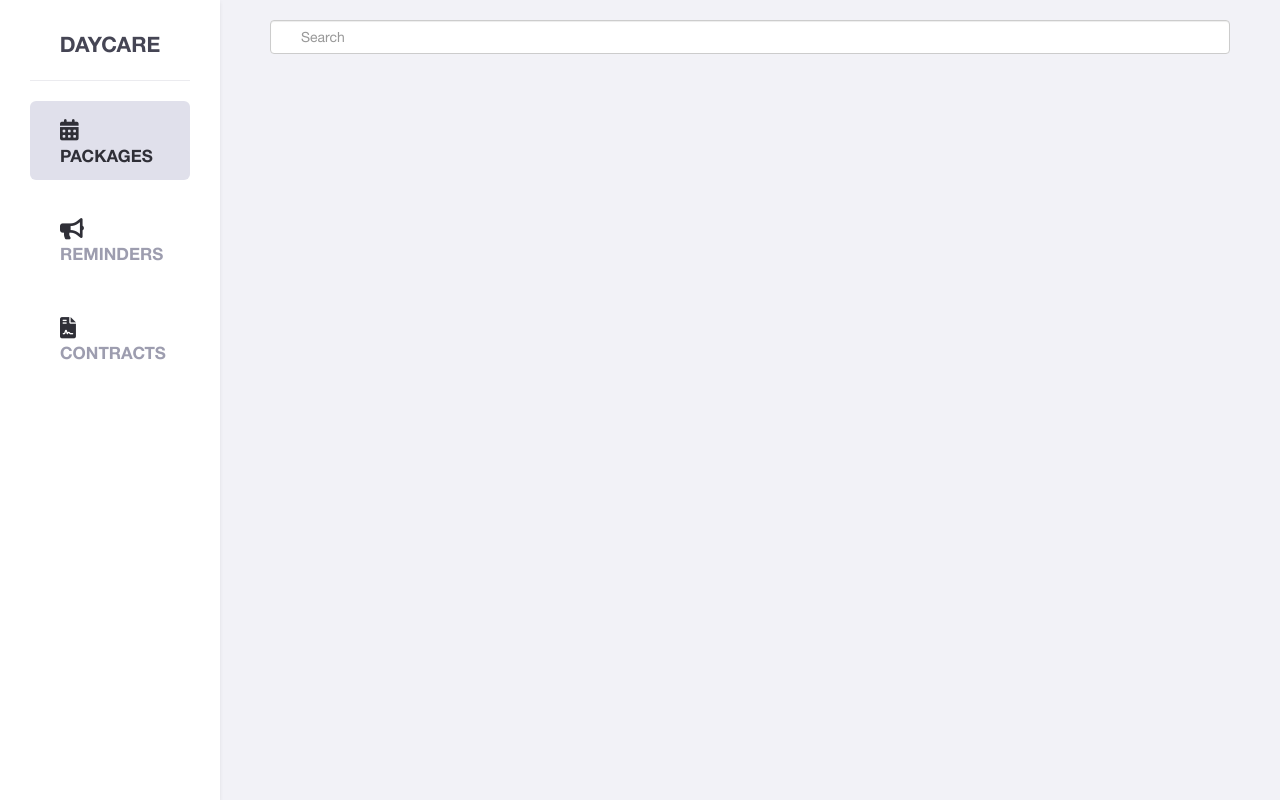
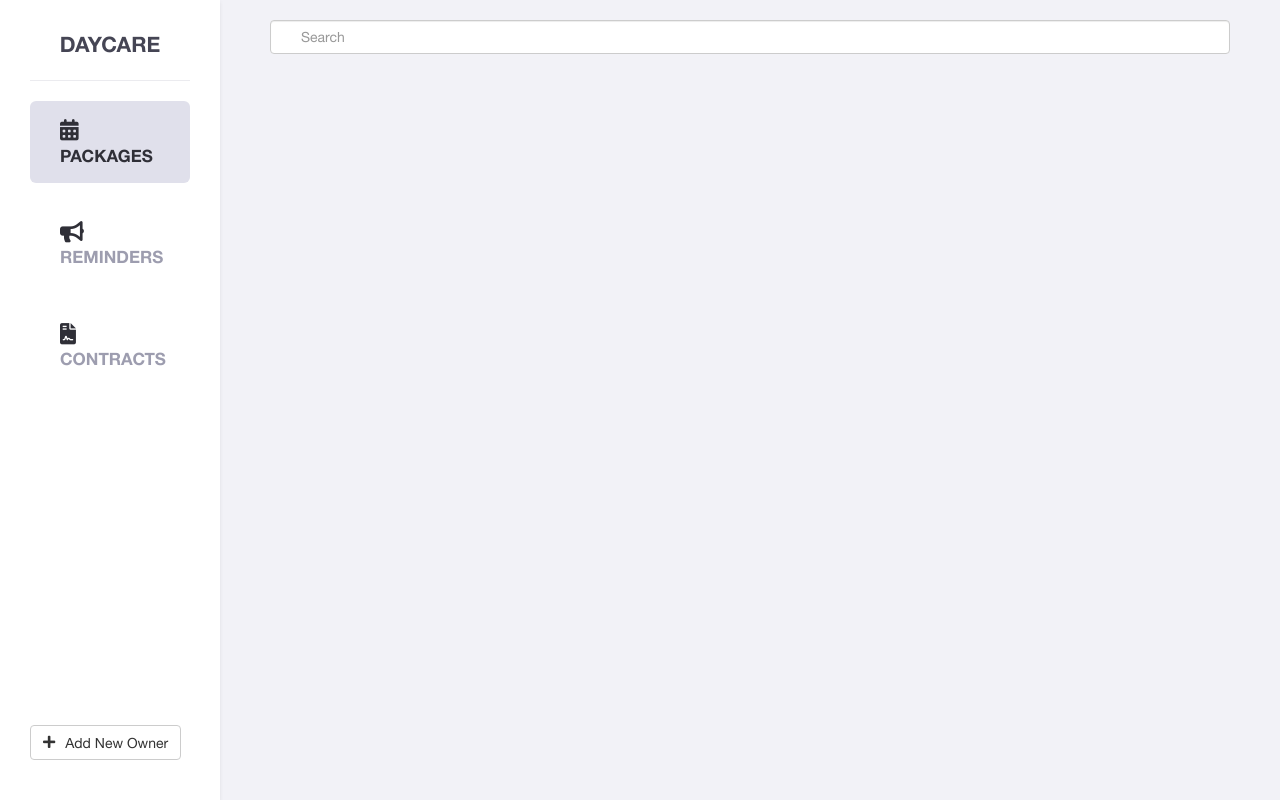
Before and after one commit to rae-zor-gbd/daycare, a PHP site: page / in a window 1280 px wide. Run offline with PHP 8.4, Linux system fonts and the light colour scheme; data that the repository does not hold is empty.

Commit message:
Continue UI development

```diff
--- a/css/main.css
+++ b/css/main.css
@@ -147,9 +147,6 @@ button {
   border:0;
   position:relative;
 }
-button:first-of-type:not(.load-more) {
-  padding-left:0;
-}
 button, .nav-link {
   transform:translateZ(0);
   transition-duration:.3s;
@@ -202,8 +199,21 @@ textarea {
   margin:calc(var(--spacer)*(2/3)) calc(var(--spacer)*(5/3));
   width:75%;
 }
-.form-control {
-  padding:calc(var(--spacer)/2) var(--spacer);
+.input-group:not(:last-child) {
+  margin-bottom:calc(var(--spacer)/2);
+}
+.input-group-addon.email::before, .input-group-addon.owner::before {
+  display:inline-block;
+  font-family:var(--icon-font-family);
+  font-weight:var(--font-weight-regular);
+  text-align:center;
+  width:var(--spacer);
+}
+.input-group-addon.email::before {
+  content:var(--icon-at);
+}
+.input-group-addon.owner::before {
+  content:var(--icon-user);
 }
 .loading-ring {
   display:inline-block;
@@ -231,6 +241,12 @@ textarea {
 }
 .loading-ring div:nth-child(3) {
   animation-delay: -0.15s;
+}
+.modal-header {
+  text-align:center;
+}
+.search-panel {
+  padding:calc(var(--spacer)/2) var(--spacer);
 }
 @keyframes loading-ring {
   0% {
@@ -304,7 +320,7 @@ nav {
   color:var(--color-03);
   font-weight:var(--font-weight-bold);
   margin:calc(var(--spacer)/1.5) 0;
-  padding:calc(var(--spacer)/2.5) var(--spacer);
+  padding:calc(var(--spacer)/2.5) var(--spacer) calc(var(--spacer)/2);
   text-transform:uppercase;
   -webkit-font-smoothing:antialiased;
 }
@@ -321,6 +337,17 @@ nav {
   margin-bottom:calc(var(--spacer)/1.5);
   text-align:center;
   text-transform:uppercase;
+}
+.add-new-owner {
+  bottom:calc(var(--spacer)*(4/3));
+  left:var(--spacer);
+  position:fixed;
+}
+.add-new-owner::before {
+  content:var(--icon-plus);
+  font-family:var(--icon-font-family);
+  font-weight:var(--font-weight-regular);
+  padding-right:calc(var(--spacer)/3);
 }
 .collapsed .panel-heading .panel-arrow {
   top:-1px;
@@ -417,6 +444,9 @@ nav {
 .panel-footer {
   background-color:var(--color-08);
 }
+.panel-footer button:first-of-type {
+  padding-left:0;
+}
 .panel-group .panel-owner {
   border:0;
 }
--- a/index.php
+++ b/index.php
@@ -39,10 +39,44 @@ if (isset($_GET['search']) AND $_GET['search']!=='') {
 </head>
 <body>
   <?php include 'assets/navbar.php'; ?>
+  <form action='' method='post' spellcheck='false' id='addNewOwnerForm'>
+    <div class='modal fade' id='addNewOwnerModal' tabindex='-1' role='dialog' aria-labelledby='myModalLabel' aria-hidden='true'>
+      <div class='modal-dialog'>
+        <div class='modal-content'>
+          <div class='modal-header'>
+            <h4 class='modal-title'>Add New Owner</h4>
+          </div>
+          <div class='modal-body'>
+            <div class='input-group'>
+              <span class='input-group-addon owner'></span>
+              <input type='text' class='form-control' name='last-name' maxlength='255' id='newLastName' placeholder='Last Name' required>
+            </div>
+            <div class='input-group'>
+              <span class='input-group-addon owner'></span>
+              <input type='text' class='form-control' name='primary-owner' maxlength='255' id='newPrimaryOwner' placeholder='Primary Owner' required>
+            </div>
+            <div class='input-group'>
+              <span class='input-group-addon owner'></span>
+              <input type='text' class='form-control' name='secondary-owner' maxlength='255' placeholder='Secondary Owner' id='newSecondaryOwner'>
+            </div>
+            <div class='input-group'>
+              <span class='input-group-addon email'></span>
+              <input type='email' class='form-control' name='email' maxlength='255' placeholder='Email Address' id='newEmail'>
+            </div>
+          </div>
+          <div class='modal-footer'>
+            <button type='submit' class='btn btn-primary' id='addNewOwner'>Submit</button>
+            <button type='button' class='btn btn-default' data-dismiss='modal'>Cancel</button>
+          </div>
+        </div>
+      </div>
+    </div>
+  </form>
+  <button type='button' class='btn btn-default add-new-owner' data-toggle='modal' data-target='#addNewOwnerModal'>Add New Owner</button>
   <div class='container-fluid'>
     <form action='' spellcheck='false'>
       <div class='form-group'>
-        <input type='text' name='search' class='form-control' placeholder='Search'>
+        <input type='text' name='search' class='form-control search-panel' placeholder='Search'>
       </div>
     </form>
     <div class='panel-group' id='panel-owners'></div>
```
Also changed, not shown: images/LOGO.jpg (added).
